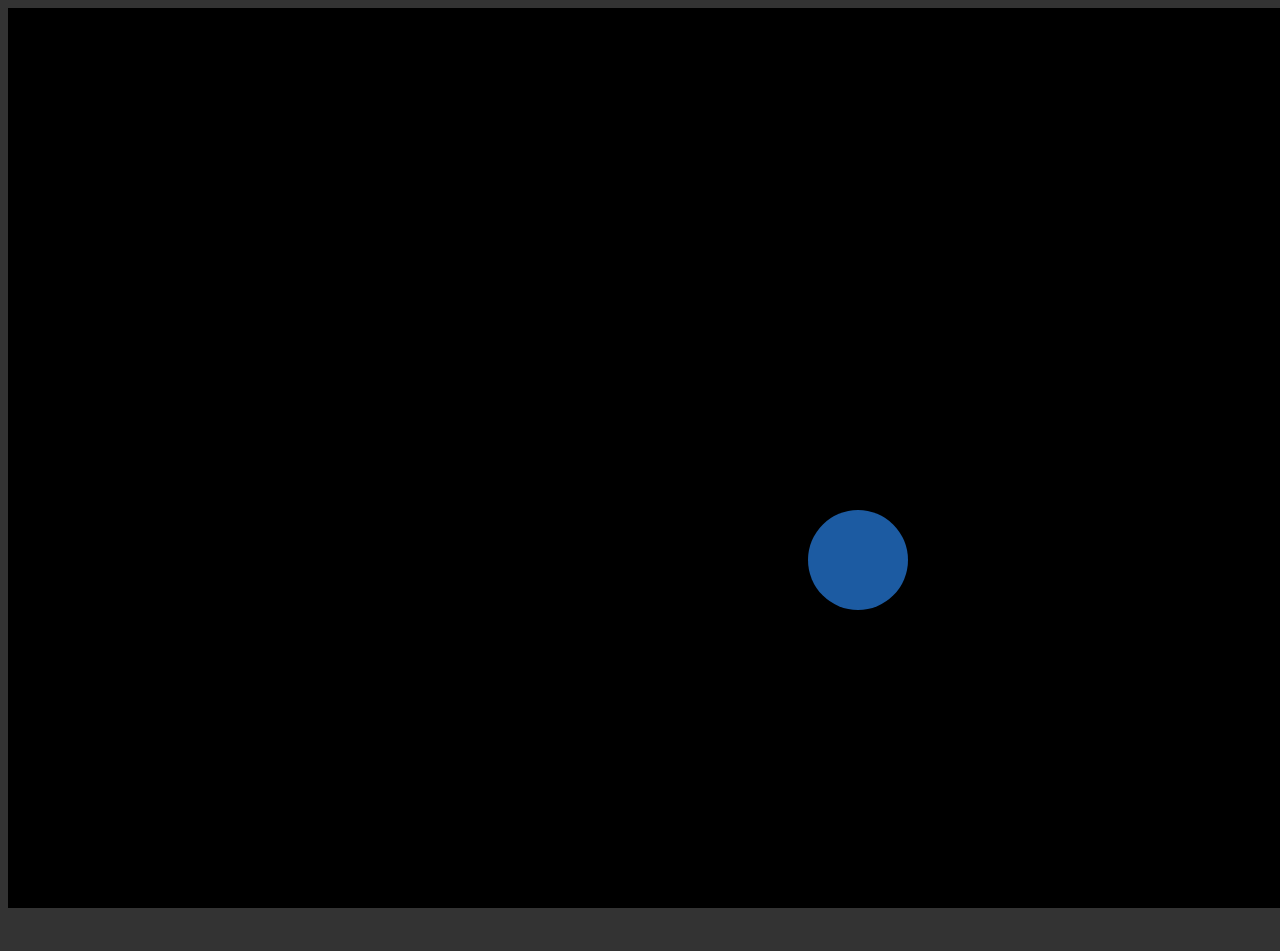
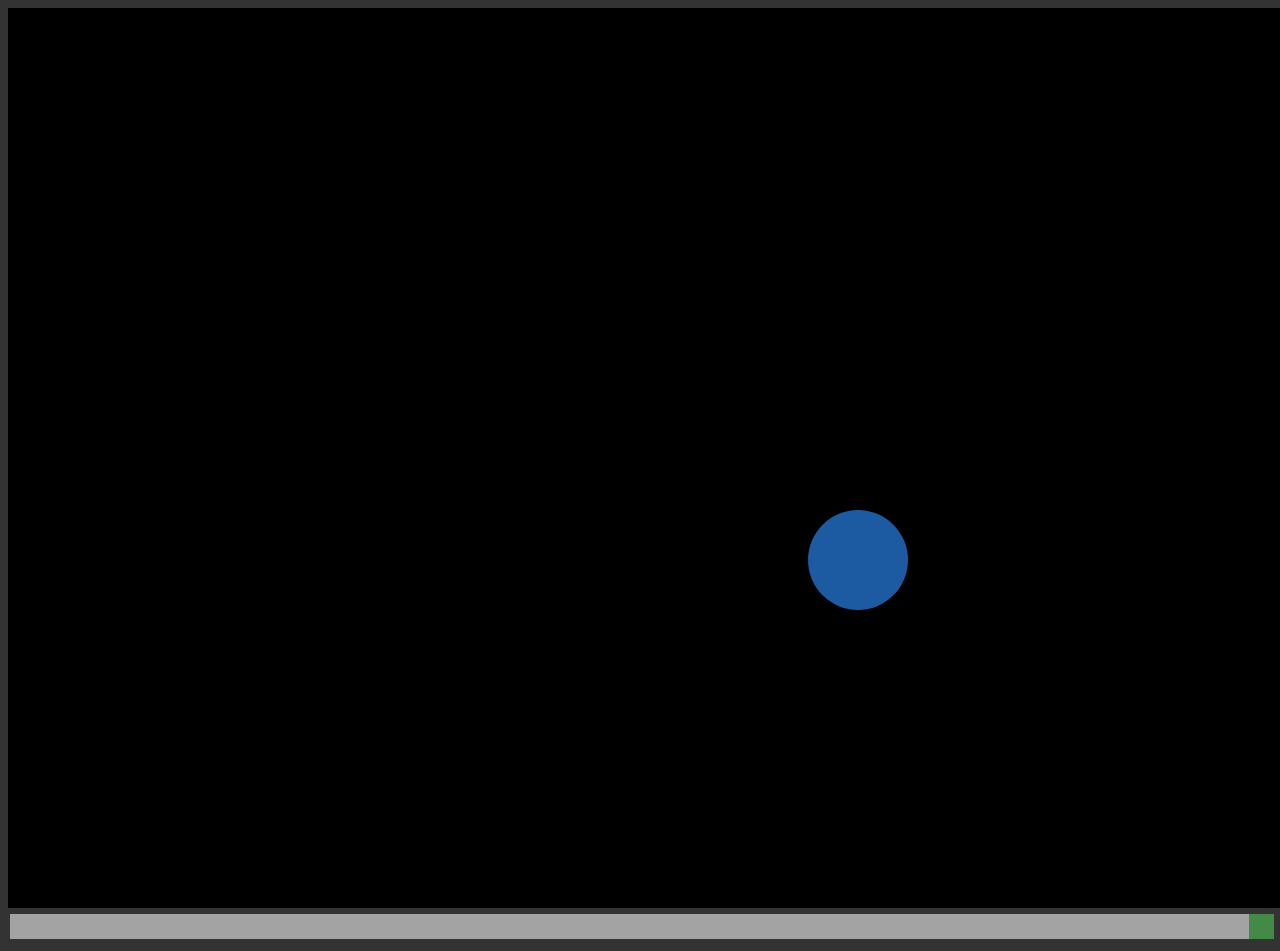
Before and after one commit to ZeusWPI/Planetwars, a website: page frontend/www/index.html in a window 1280 px wide. Shown: the top 951 px of the page. Before the commit the page ends 920 px from the top, so only its background shows below. Drawn offline with Linux system fonts and the light colour scheme.

Commit message:
add turn slider

```diff
--- a/frontend/www/index.html
+++ b/frontend/www/index.html
@@ -10,6 +10,10 @@
       <canvas id="c" width=1700 height=900></canvas>
     </div>
 
+    <div class="slidecontainer">
+      <input type="range" min="0" max="1" value="1" class="slider" id="turnSlider">
+    </div>
+
     <noscript>This page contains webassembly and javascript content, please enable javascript in your browser.</noscript>
     <script src="./bootstrap.js"></script>
   </body>
--- a/frontend/www/static/res/style.css
+++ b/frontend/www/static/res/style.css
@@ -59,3 +59,48 @@ body {
               transform: translate(-50%, -150%);
     }
   }
+
+
+/**
+ * ----------------------------------------
+ * Copy from https://www.w3schools.com/howto/howto_js_rangeslider.asp
+ * ----------------------------------------
+ */
+ .slidecontainer {
+  width: 100%; /* Width of the outside container */
+}
+
+/* The slider itself */
+.slider {
+  -webkit-appearance: none;  /* Override default CSS styles */
+  appearance: none;
+  width: 100%; /* Full-width */
+  height: 25px; /* Specified height */
+  background: #d3d3d3; /* Grey background */
+  outline: none; /* Remove outline */
+  opacity: 0.7; /* Set transparency (for mouse-over effects on hover) */
+  -webkit-transition: .2s; /* 0.2 seconds transition on hover */
+  transition: opacity .2s;
+}
+
+/* Mouse-over effects */
+.slider:hover {
+  opacity: 1; /* Fully shown on mouse-over */
+}
+
+/* The slider handle (use -webkit- (Chrome, Opera, Safari, Edge) and -moz- (Firefox) to override default look) */
+.slider::-webkit-slider-thumb {
+  -webkit-appearance: none; /* Override default look */
+  appearance: none;
+  width: 25px; /* Set a specific slider handle width */
+  height: 25px; /* Slider handle height */
+  background: #4CAF50; /* Green background */
+  cursor: pointer; /* Cursor on hover */
+}
+
+.slider::-moz-range-thumb {
+  width: 25px; /* Set a specific slider handle width */
+  height: 25px; /* Slider handle height */
+  background: #4CAF50; /* Green background */
+  cursor: pointer; /* Cursor on hover */
+}
```
Also changed, not shown: frontend/www/index.ts (+14 -3 lines).
